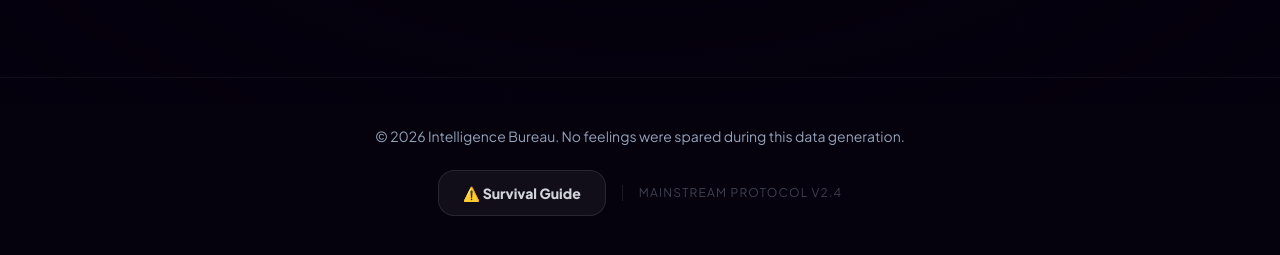
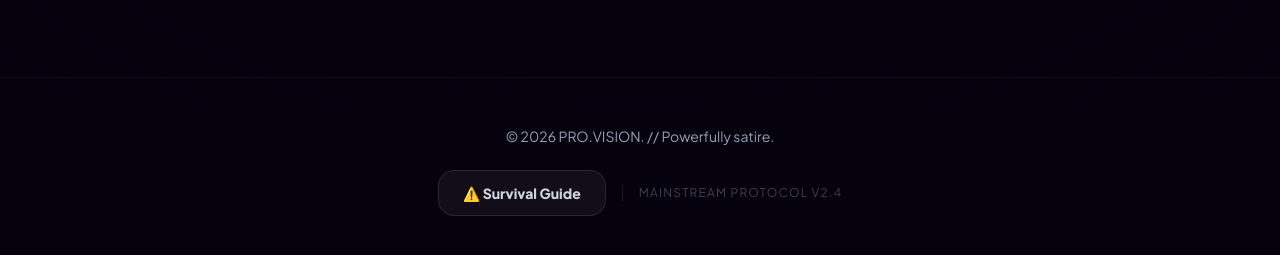
Before and after one commit to eucutie/provision, a plain HTML site: page index.html in a window 1280 px wide. Shown: the part 695-950 px from the top of the page. Drawn offline with nearby package versions, Linux system fonts and the light colour scheme.

Commit message:
Update footer text and branding in index.html

```diff
--- a/index.html
+++ b/index.html
@@ -202,7 +202,7 @@
 
     <!-- Footer Section -->
     <footer class="border-t border-white/5 py-12 text-center text-slate-400 text-sm">
-        <p class="mb-6">&copy; 2026 Intelligence Bureau. No feelings were spared during this data generation.</p>
+        <p class="mb-6">&copy; 2026 PRO.VISION. // Powerfully satire.</p>
         <div class="flex flex-col md:flex-row justify-center items-center gap-4">
             <a href="https://eucutie.github.io/provision/survival" class="px-6 py-3 bg-white/5 border border-white/10 rounded-2xl text-gray-300 font-bold hover-glow transition transform hover:scale-105">
                ⚠️ Survival Guide
```
